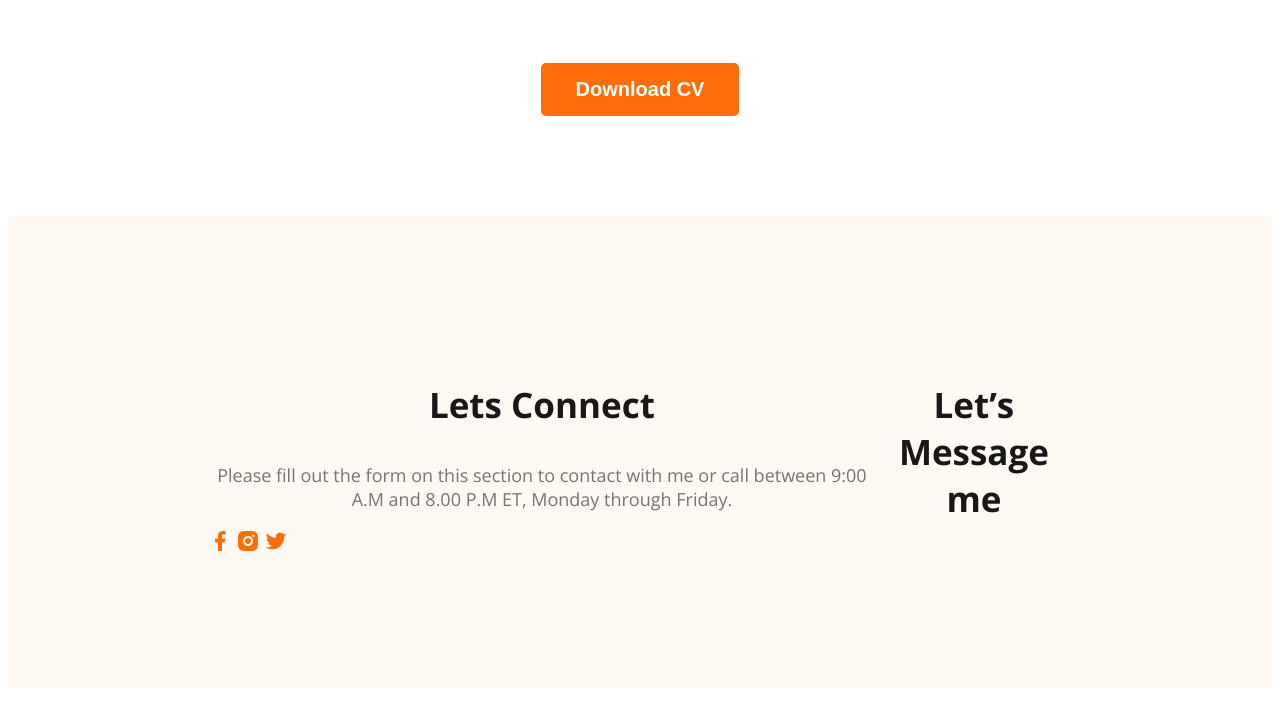
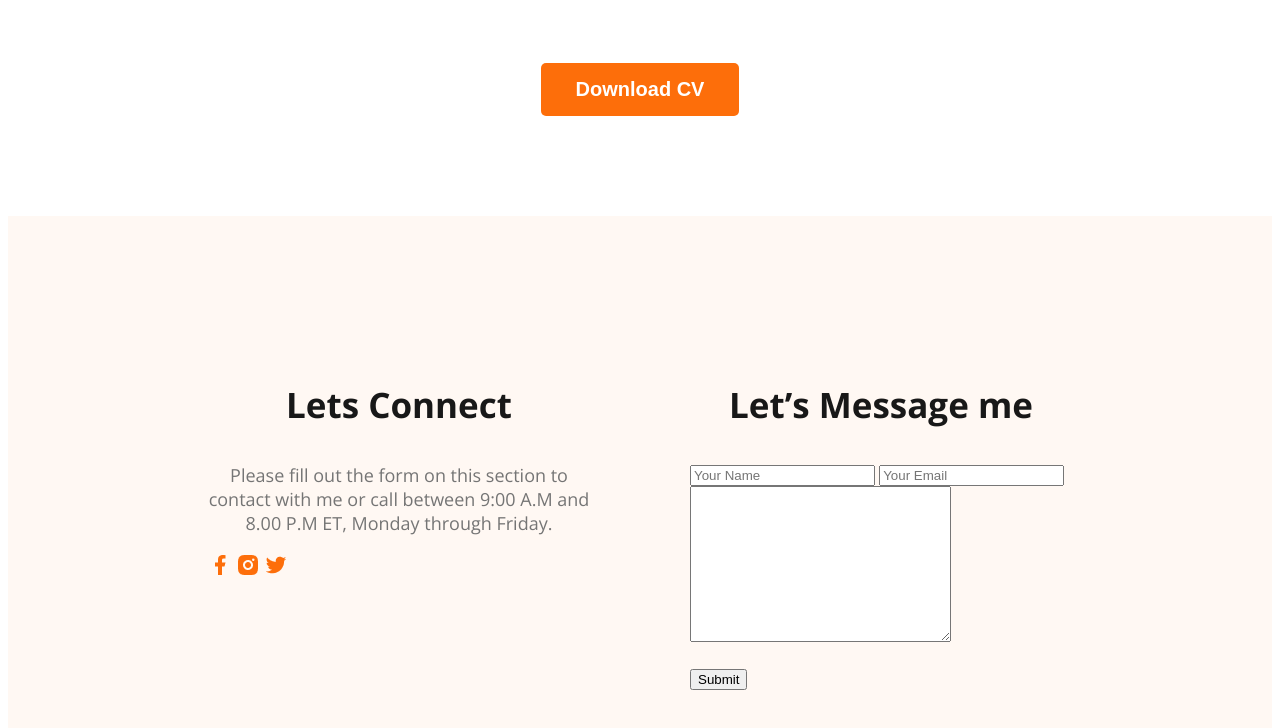
Before and after one commit to Afsana-L/web-developer-portfolio, a plain HTML site: page index.html in a window 1280 px wide. Shown: the part 3025-3753 px from the top of the page. Before the commit the page ends 3721 px from the top, so only its background shows below. Drawn offline with nearby package versions, Linux system fonts and the light colour scheme.

Commit message:
form made

```diff
--- a/index.html
+++ b/index.html
@@ -190,6 +190,12 @@
         </div>
         <div class="footer-column">
             <h3 class="section-title">Let’s Message me</h3>
+            <form class="Contact" action="">
+                <input type="text" placeholder="Your Name">
+                <input type="email" name="" placeholder="Your Email" id="">
+                <textarea name="" id="" cols="30" rows="10"></textarea>
+                <input type="submit" value="Submit">
+            </form>
         </div>
 
 
--- a/styles/portfolio.css
+++ b/styles/portfolio.css
@@ -219,7 +219,18 @@ main section {
 /* Footer Styles*/
 footer{
     display: flex;
+    gap: 100px;
     background-color: #FFF8F3;
     padding: 130px 200px ;
     margin-top: 100px;
 }
+.footer-column{
+    width: 50%;
+}
+
+.contact input, textarea{
+    display: block;
+    margin-bottom: 25px;
+    padding: 18px, 355px;
+    color: #757575;
+}
```
